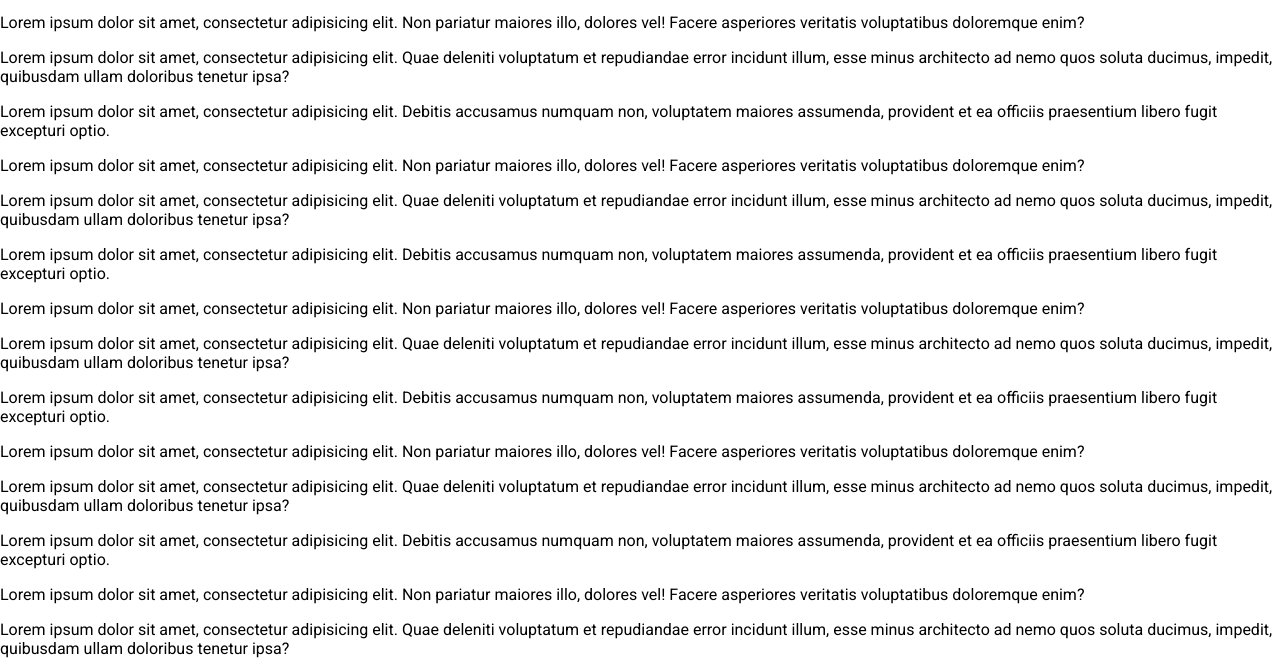
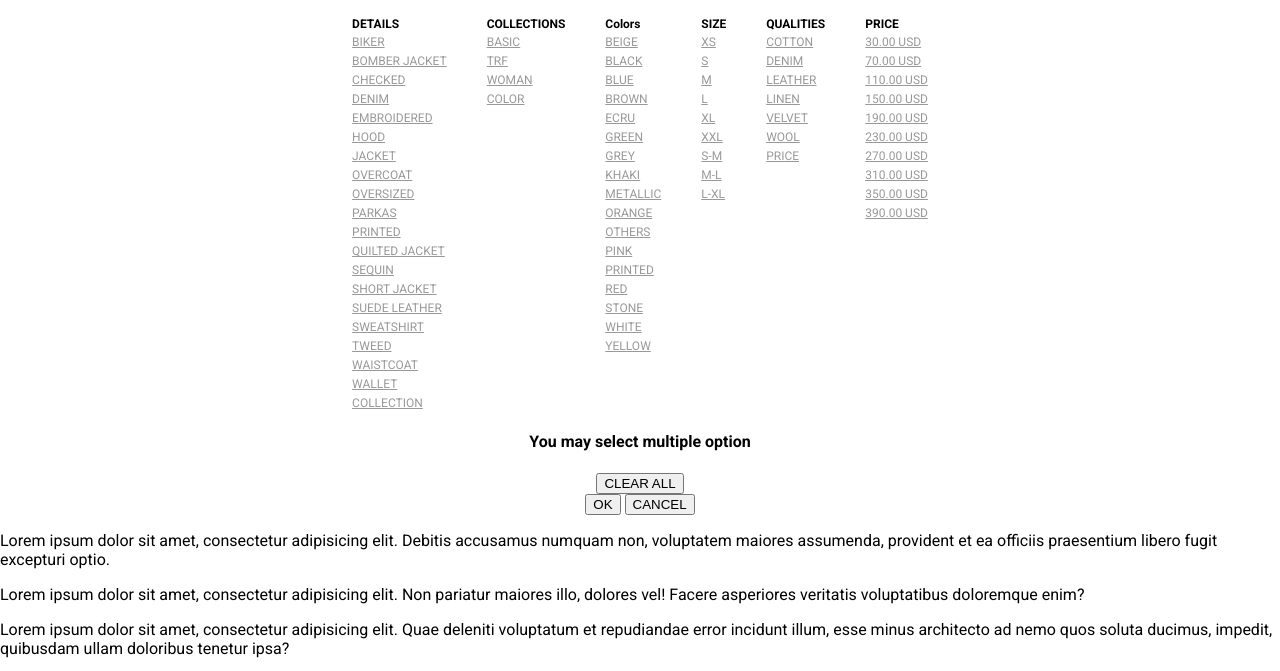
Before and after one commit to polodev/ztest, a website: page index.html in a window 1280 px wide. Shown: the part 118-789 px from the top of the page. Drawn offline with Linux system fonts and the light colour scheme.

Commit message:
working with filters

```diff
--- a/assets/js/script_filters.js
+++ b/assets/js/script_filters.js
@@ -1,7 +1,7 @@
 $('#serach_button_icon').on('click', function () {
   $('.input_box').toggleClass('active')
 })
-$details = {
+var details = {
   heading: 'DETAILS',
   filters:
     [
@@ -13,7 +13,7 @@ $details = {
   ]
 }
 
-$collections = {
+var collections = {
   heading: 'Collections',
   filters: [
     {name: "BIKER", id: 21 },
@@ -23,7 +23,7 @@ $collections = {
     {name: "HOOD", id: 25 },
   ]
 }
-$color = {
+var colors = {
   heading: 'Colors',
   filters: [
     {name: "BIKER", id: 31 },
@@ -33,7 +33,7 @@ $color = {
     {name: "HOOD", id: 35 },
   ]
 }
-$size = {
+var sizes = {
   heading: 'Size',
   filters:
     [
@@ -44,7 +44,7 @@ $size = {
     {name: "S", id: 45 },
   ]
 }
-$price = {
+var prices = {
   heading: 'Price',
   filters:
     [
--- /dev/null
+++ b/assets/scss/filter_box.scss
@@ -0,0 +1,45 @@
+.filter_box {
+  position: fixed;
+  max-height: calc(100vh - 200px);
+  overflow-y: auto;
+  top: 115px;
+  padding-top: 20px;
+  left: 0;
+  right: 0;
+  background: white;
+  z-index: 2;
+  .filter_box_inner {
+    width: 80%;
+    margin: 0 auto;
+    text-align: center;
+  }
+  .filter_column_wrapper {
+    display: flex;
+    justify-content: center;
+    .filter_column {
+      text-align: left;
+      padding: 0 20px;
+      h4 {
+        color: #000;
+        font-size: .75rem;
+        margin: 0;
+        padding: 0;
+      }
+      li {
+        list-style-type: none;
+        a {
+          color: #999;
+          font-size: .75rem;
+        }
+      }
+    }
+  }
+  .filter_buttons {
+    .filter_buttons_bottom_left {
+
+    }
+    .filter_buttons_bottom_right {
+
+    }
+  }
+}
--- a/assets/scss/style.scss
+++ b/assets/scss/style.scss
@@ -1,4 +1,5 @@
 @import './variable.scss';
 @import './global.scss';
 @import './header.scss';
+@import './filter_box.scss';
 @import './footer.scss';
--- a/index.html
+++ b/index.html
@@ -127,11 +127,12 @@
   <p>Lorem ipsum dolor sit amet, consectetur adipisicing elit. Quae deleniti voluptatum et repudiandae error incidunt illum, esse minus architecto ad nemo quos soluta ducimus, impedit, quibusdam ullam doloribus tenetur ipsa?</p>
   <p>Lorem ipsum dolor sit amet, consectetur adipisicing elit. Debitis accusamus numquam non, voluptatem maiores assumenda, provident et ea officiis praesentium libero fugit excepturi optio.</p>
 </section>
-  <div class='filter_box'>
+<div class='filter_box'>
+  <div class='filter_box_inner'>
     <div class='filter_column_wrapper'>
       <div class='filter_column'>
-        <h2>DETAILS</h2>
-        <li><a href='#'>liBIKER</a></li>
+        <h4>DETAILS</h4>
+        <li><a href='#'>BIKER</a></li>
         <li><a href='#'>BOMBER JACKET</a></li>
         <li><a href='#'>CHECKED</a></li>
         <li><a href='#'>DENIM</a></li>
@@ -154,7 +155,7 @@
       </div>
 
     <div class='filter_column'>
-      <h2>COLLECTIONS</h2>
+      <h4>COLLECTIONS</h4>
       <li><a href='#'>BASIC</a></li>
       <li><a href='#'>TRF</a></li>
       <li><a href='#'>WOMAN</a></li>
@@ -162,7 +163,7 @@
     </div>
 
     <div class='filter_column'>
-      <h2>Colors</h2>
+      <h4>Colors</h4>
       <li><a href='#'>BEIGE</a></li>
       <li><a href='#'>BLACK</a></li>
       <li><a href='#'>BLUE</a></li>
@@ -184,7 +185,7 @@
 
 
     <div class='filter_column'>
-      <h2> SIZE </h2>
+      <h4> SIZE </h4>
       <li><a href='#'>XS</a></li>
       <li><a href='#'>S</a></li>
       <li><a href='#'>M</a></li>
@@ -197,7 +198,7 @@
     </div>
 
     <div class='filter_column'>
-      <h2> QUALITIES </h2>
+      <h4> QUALITIES </h4>
       <li><a href='#'>COTTON</a></li>
       <li><a href='#'>DENIM</a></li>
       <li><a href='#'>LEATHER</a></li>
@@ -208,7 +209,7 @@
     </div>
 
     <div class='filter_column'>
-      <h2>PRICE</h2>
+      <h4>PRICE</h4>
       <li><a href='#'>30.00 USD</a></li>
       <li><a href='#'>70.00 USD</a></li>
       <li><a href='#'>110.00 USD</a></li>
@@ -222,7 +223,18 @@
     </div>
   </div>
   <!-- /.filter_column_wrapper -->
-
+  <div class='filter_buttons'>
+    <h4>You may select multiple option</h4>
+    <div class="filter_buttons_bottom">
+      <button class="filter_buttons_bottom_left btn1">CLEAR ALL</button>
+      <div class="filter_buttons_bottom_right">
+        <button class="btn1">OK</button>
+        <button class="btn1">CANCEL</button>
+      </div>
+    </div>
+  </div>
+  <!-- /.filter_button -->
+  </div>
 </div>
 <script src='assets/js/jquery-3.3.1.js'></script>
 <script src='assets/js/script.js'></script>
```
Also changed, not shown: assets/css/style.css.
